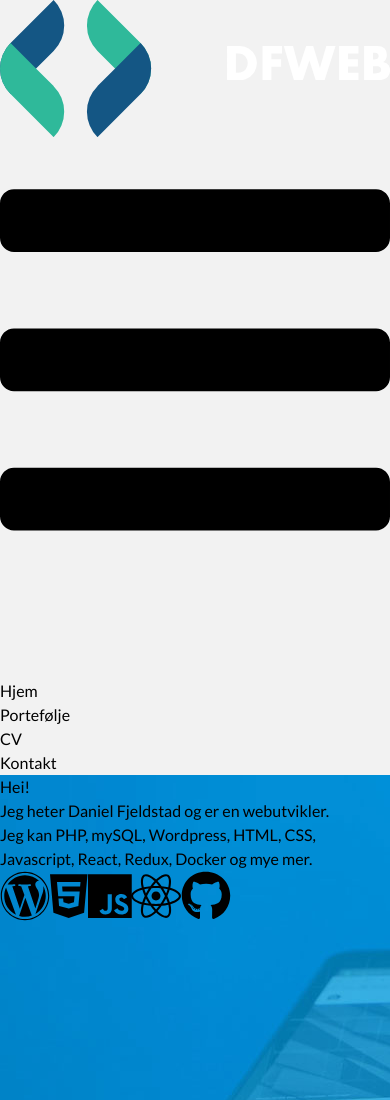
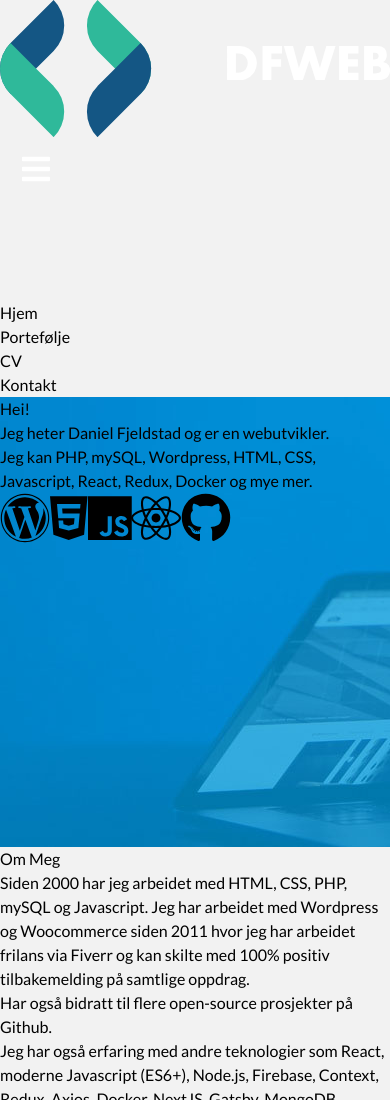
Before and after one commit to w3bdesign/dfweb-v2, a Gatsby site: page / in a window 390 px wide. Shown: the top 1100 px of the page. Built offline with nearby package versions, Linux system fonts and the light colour scheme; Gatsby itself is replaced by a stand-in of ours.

Commit message:
Move SVG CSS into main CSS loaded by SSR and browser
Weird popin effect during load on mobile

```diff
--- a/src/components/Header/Hamburger.component.jsx
+++ b/src/components/Header/Hamburger.component.jsx
@@ -24,7 +24,6 @@ export default function Hamburger() {
         id="hamburger"
         data-cy="hamburger"
         onClick={handleMobileMenuClick}
-        className="w-10 h-8 m-4 text-white hover:text-gray-500"
       />
       {/*
         Start the mobile menu initially as hidden, then remove hidden class if we have clicked on the mobile menu
--- a/src/css/main.css
+++ b/src/css/main.css
@@ -5,6 +5,14 @@
 body {
   font-family: Lato, sans-serif;
   background-color: #f2f2f2;
+}
+
+#hamburger {
+  width: 2.5rem;
+  height: 2rem;
+  margin: 1rem;
+  color: #fff;
+  cursor: pointer;
 }
 
 .shadow-outline-red {
```
